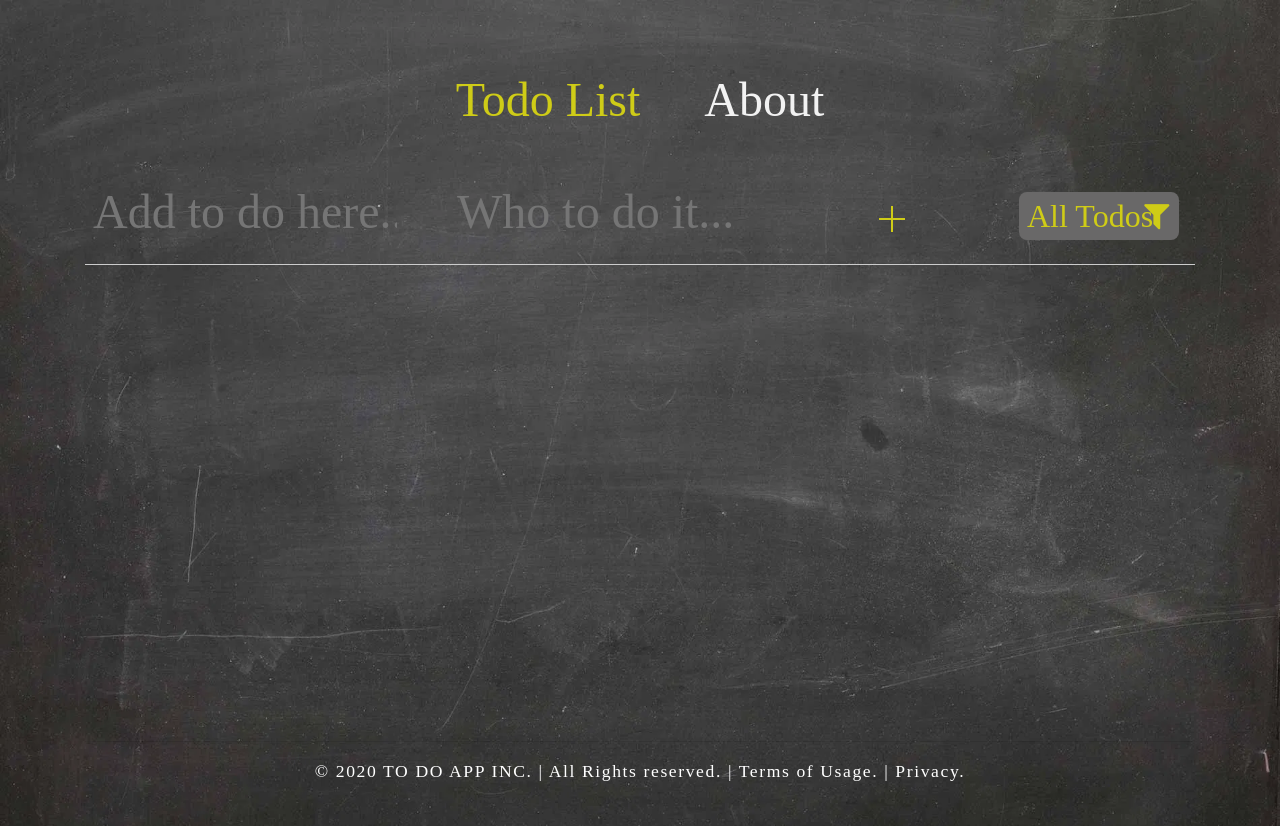
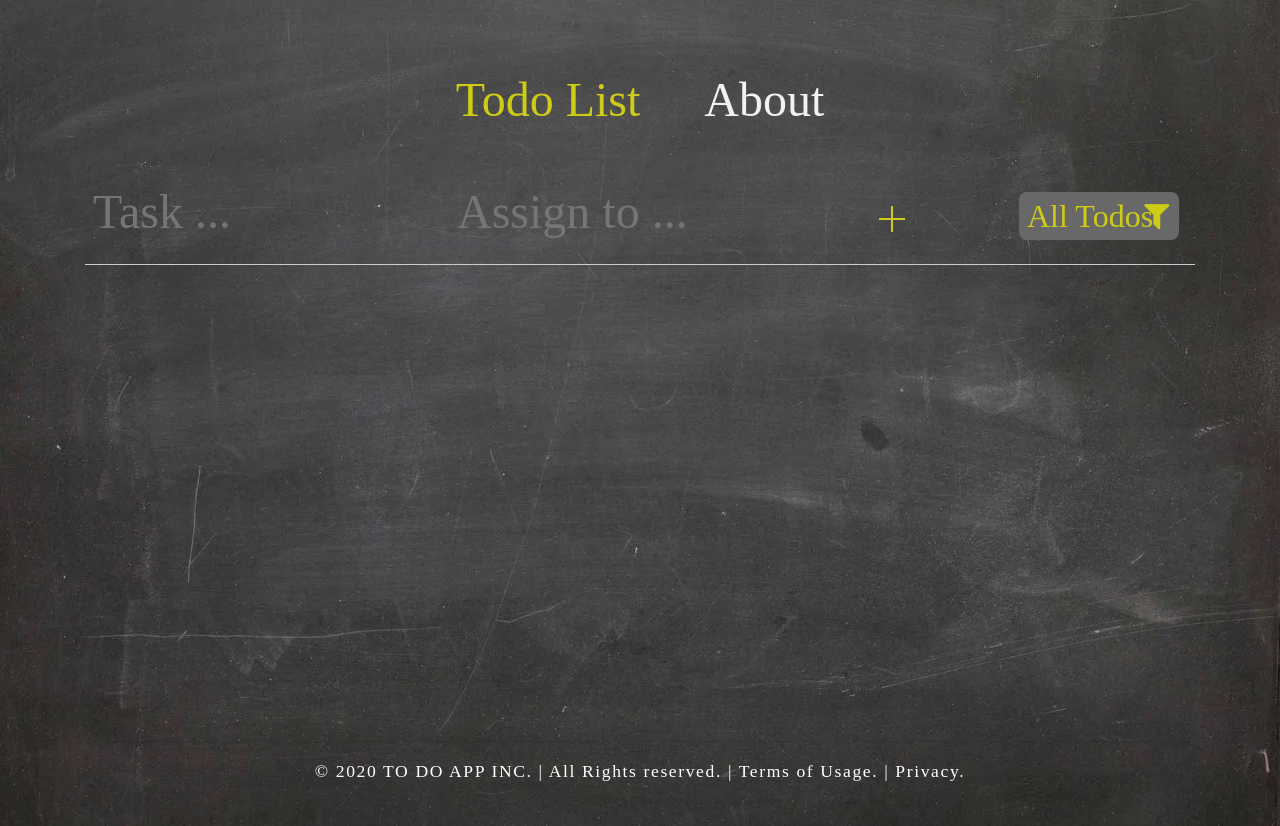
Before and after one commit to TinoBrose/ToDoList_WebApp, a React (Create React App) app: page /#/todo-list in a window 1280 px wide. Built offline with nearby package versions, Linux system fonts and the light colour scheme; a web font is replaced by a local one.

Commit message:
final steps

```diff
--- a/src/components/Form.js
+++ b/src/components/Form.js
@@ -45,10 +45,10 @@ const Form = ({setInputText, todos, setTodos, inputText, setStatus, inputWho, se
         <form>
             <Row>
             <Col md>
-                <input value={inputText} onChange={inputTextHandler} type="text" placeholder="Add to do here..."/>
+                <input value={inputText} onChange={inputTextHandler} type="text" placeholder="Task ..."/>
             </Col>
             <Col md>
-                <input value={inputWho} onChange={inputWhoHandler} type="who" placeholder="Who to do it..."/>
+                <input value={inputWho} onChange={inputWhoHandler} type="who" placeholder="Assign to ..."/>
             </Col>
             <Col md="2">
                 <button onClick={submitTodoHandler} type="submit" >
--- a/src/pages/About.js
+++ b/src/pages/About.js
@@ -1,5 +1,6 @@
 import React from 'react'
 import { Container, Row, Col } from 'reactstrap';
+import img from '../images/done.gif'
 
  function About() {
     return (
@@ -10,7 +11,9 @@ import { Container, Row, Col } from 'reactstrap';
                 <Col md={8}>
                     <div className="text-center">
                     <p>This is the Group 5 To-do-list Project.</p>
-
+                    <div className="p-5">
+                        <img src={img}></img>
+                    </div>
                     </div>
                 </Col>
                 <Col md={2}></Col>
```
Also changed, not shown: src/images/done.gif (added), 1 other file (tests, documents, lock files or other folders).
